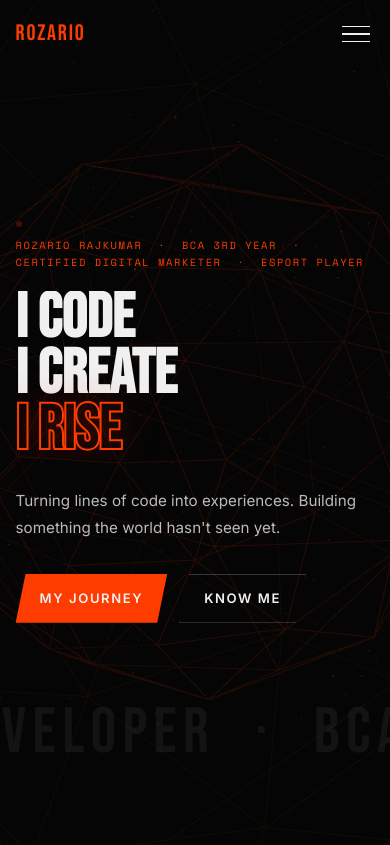
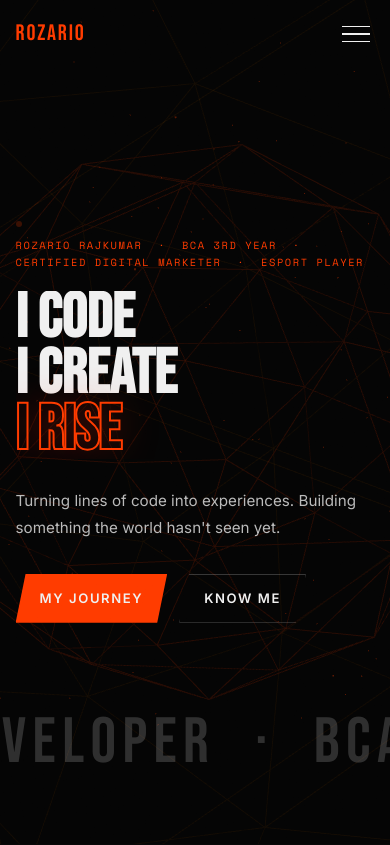
Before and after one commit to RKGSERVER/Portfolio, a React (Vite) app: page / in a window 390 px wide. Shown: the top 845 px of the page. Built offline with nearby package versions, Linux system fonts and the light colour scheme.

Commit message:
fix: increase marquee opacity on mobile so it shows clearly

```diff
--- a/src/components/Hero.css
+++ b/src/components/Hero.css
@@ -13,7 +13,7 @@
 .marquee-bg {
   position: absolute; bottom: 80px; left: 0; right: 0;
   overflow: hidden; z-index: 1;
-  opacity: 0.04; pointer-events: none;
+  opacity: 0.12; pointer-events: none;
 }
 .marquee-track {
   display: flex; gap: 40px;
@@ -21,6 +21,7 @@
   font-family: var(--font-head);
   font-size: clamp(4rem, 10vw, 9rem);
   letter-spacing: 0.1em;
+  color: var(--white);
   animation: marqueeScroll 22s linear infinite;
 }
 .marquee-track span { flex-shrink: 0; }
@@ -120,6 +121,6 @@
   .hero-sub { font-size: 0.95rem; margin-bottom: 32px; }
   .hero-btns { gap: 12px; }
   .scroll-mouse { display: none; }
-  /* marquee stays visible on mobile */
-  .marquee-bg { opacity: 0.06; bottom: 60px; }
+  /* marquee more visible on mobile */
+  .marquee-bg { opacity: 0.18; bottom: 50px; }
 }
```
